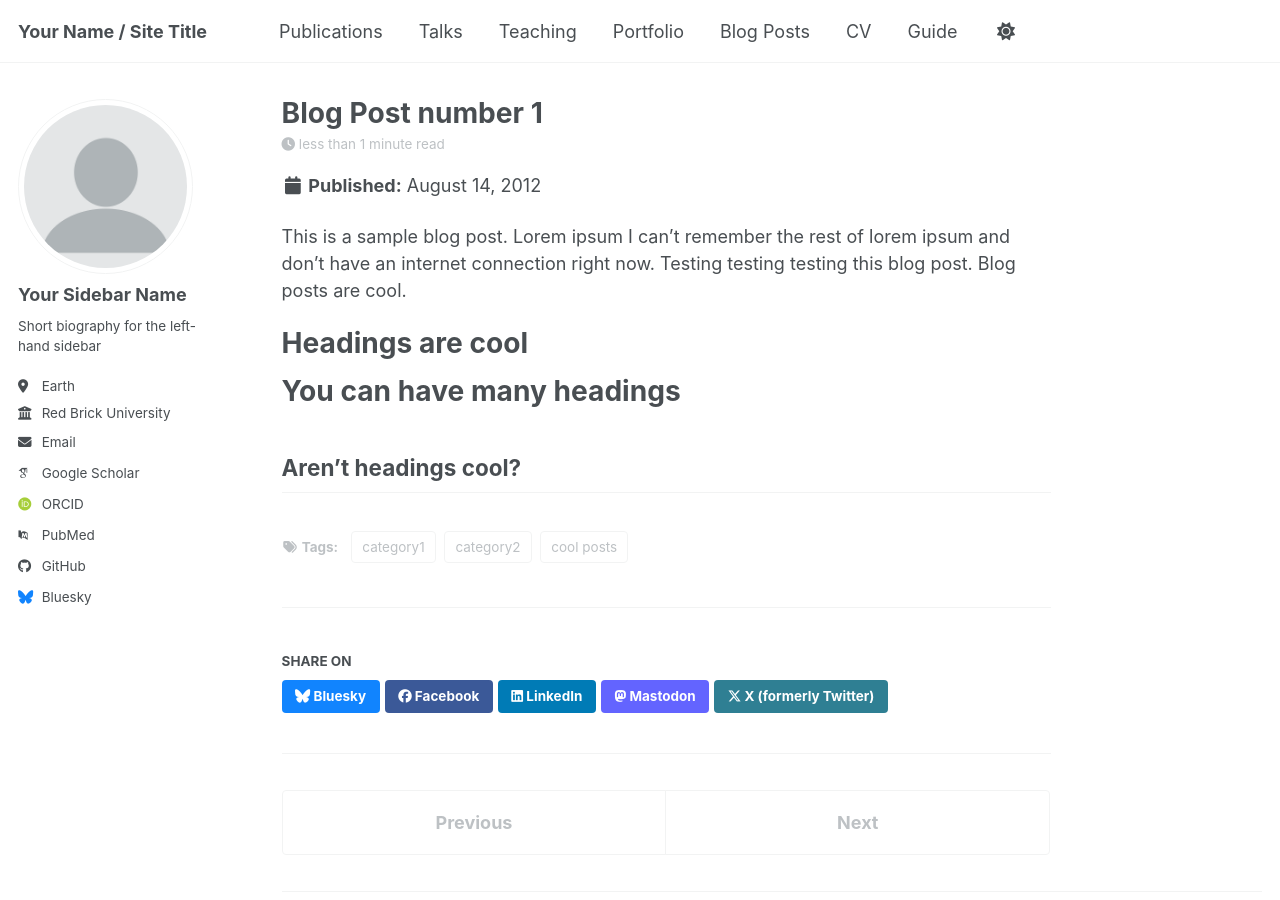
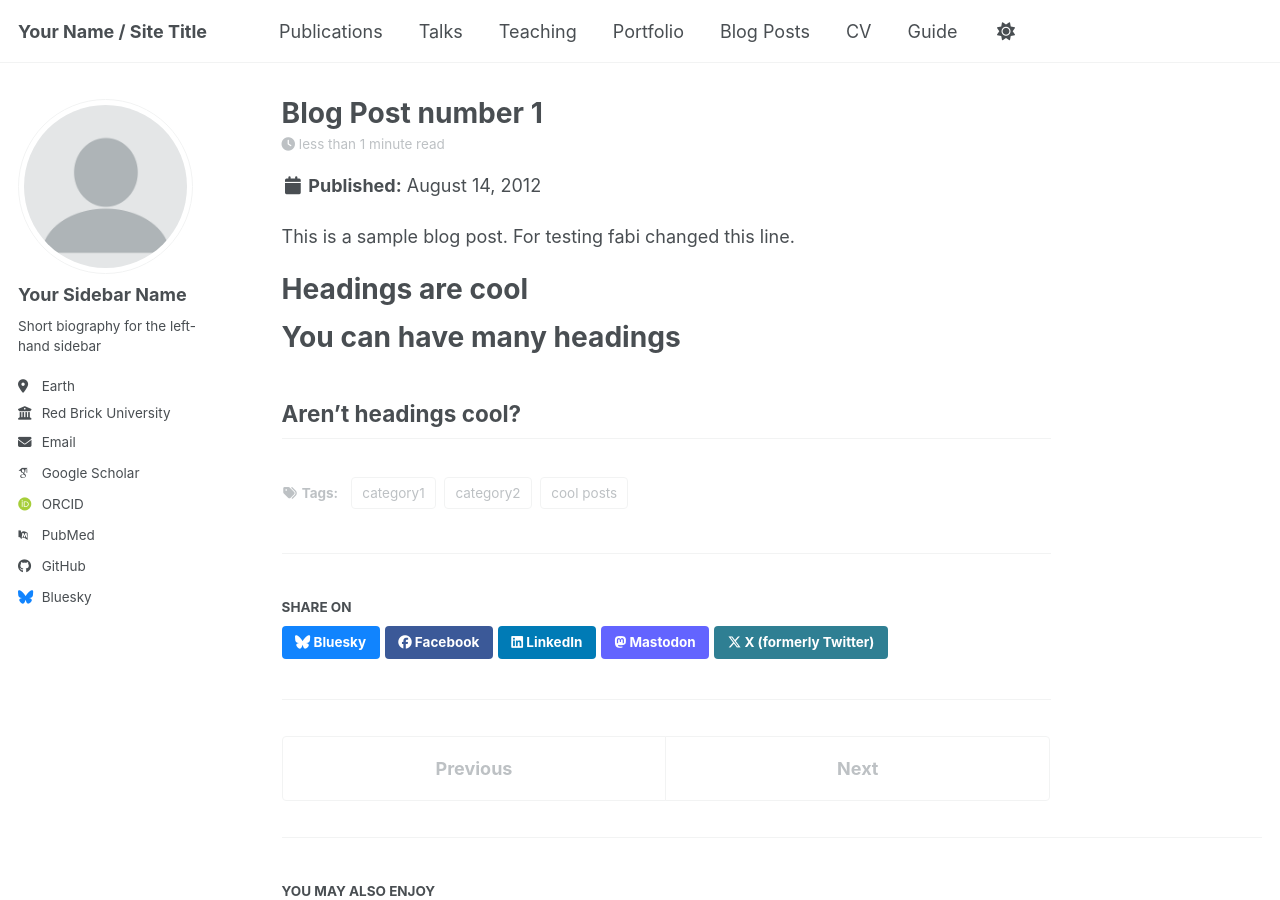
Before and after one commit to FabianGrote/FabianGrote.github.io, a Jekyll site: the page built from _posts/2012-08-14-blog-post-1.md, in a window 1280 px wide and 900 px high. Built offline with Jekyll 4.4.1, drawn with Linux system fonts in a browser that asks for light colours; some web fonts are replaced; a script bundle is joined from its source files by our own code; library files that are not in the unit come from our copies.

Commit message:
testcommit

```diff
--- a/_posts/2012-08-14-blog-post-1.md
+++ b/_posts/2012-08-14-blog-post-1.md
@@ -8,7 +8,7 @@ tags:
   - category2
 ---
 
-This is a sample blog post. Lorem ipsum I can't remember the rest of lorem ipsum and don't have an internet connection right now. Testing testing testing this blog post. Blog posts are cool.
+This is a sample blog post. For testing fabi changed this line.
 
 Headings are cool
 ======
```
